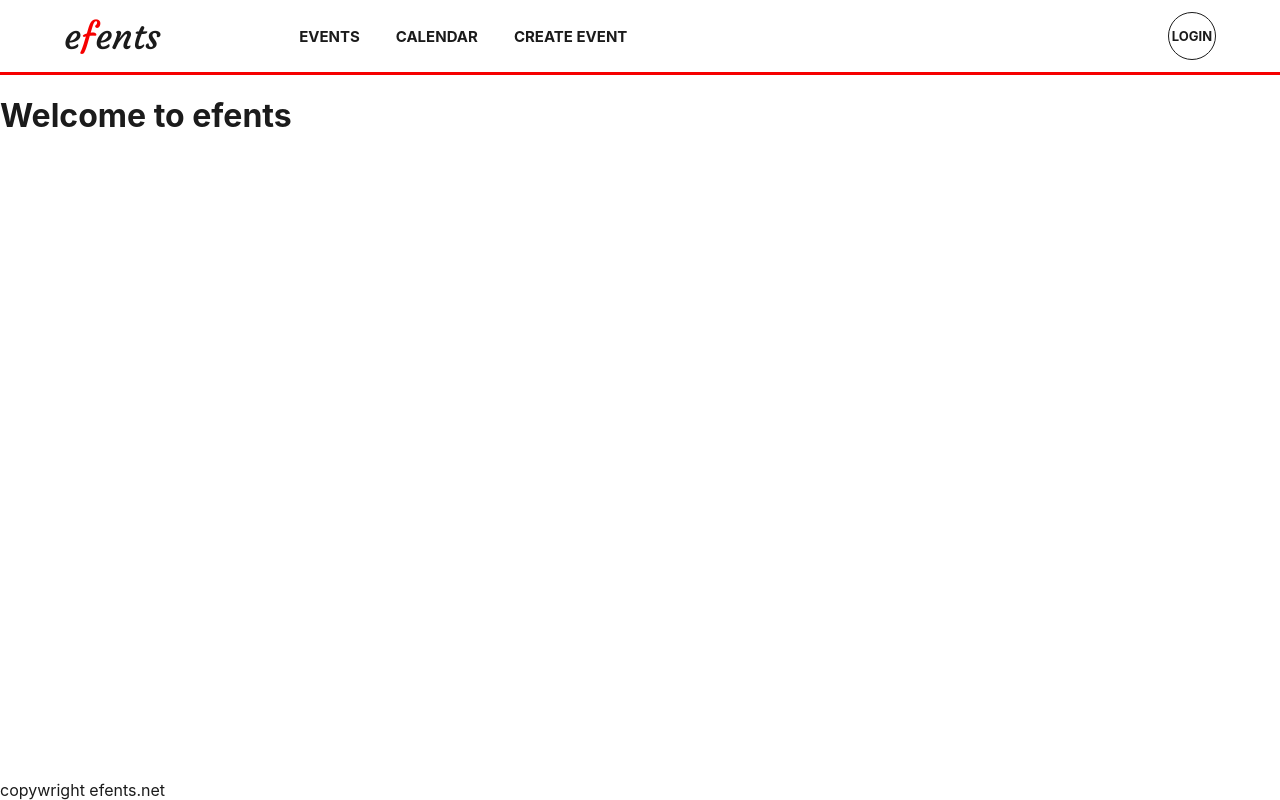
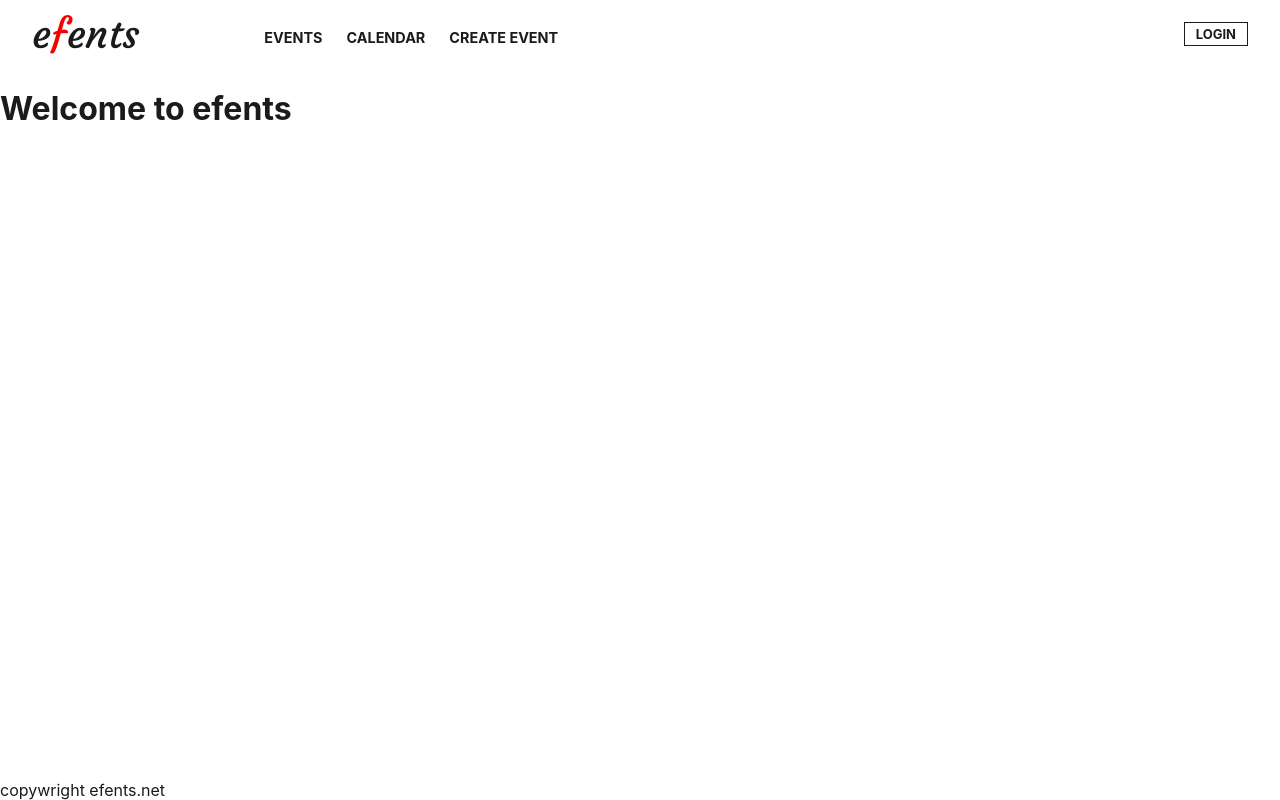
Before and after one commit to BiskremMuhammad/efents-nextjs, a Next.js app: page / in a window 1280 px wide. Built offline with nearby package versions, Linux system fonts and the light colour scheme.

Commit message:
update efents nav styles to be more modern

```diff
--- a/styles/globals.scss
+++ b/styles/globals.scss
@@ -4,6 +4,7 @@ $efents-color: #f60000;
 $text-color: #1b1b1b;
 $light-color: #fff;
 $dark-color: #1b1b1b;
+$max-width: 1244px;
 
 html,
 body {
@@ -35,7 +36,7 @@ a {
 .efents-style {
   font-family: "Courgette", sans-serif;
   color: $text-color;
-  font-size: 36px;
+  font-size: 2.5rem;
 
   &.efents-logo {
     color: $dark-color;
@@ -48,14 +49,14 @@ a {
 
 nav {
   grid-area: header;
-  border-bottom: 3px solid $efents-color;
+  width: 95%;
+  max-width: $max-width;
+  margin: 0 auto;
 
   .navbar-container {
     display: flex;
     flex-direction: row;
     align-items: center;
-    max-width: 90%;
-    margin: 0 auto;
   }
 
   ul {
@@ -64,31 +65,53 @@ nav {
     flex: 1;
     display: flex;
     list-style: none;
+    align-items: center;
     align-self: stretch;
 
     li {
-      padding-top: 26px;
-      padding-bottom: 23px;
-      border-bottom: 3px solid transparent;
       cursor: pointer;
       transition: all 0.3s;
+      margin-right: 1.5rem;
+
+      &:last-child {
+        margin-right: 0;
+      }
 
       a,
       a:visited {
         text-transform: uppercase;
-        font-size: 15px;
+        font-size: 0.9rem;
         font-weight: bold;
         color: $text-color;
-        padding: 0 18px;
+        padding: 0.75rem 0;
         transition: all 0.3s;
+        position: relative;
+        display: flex;
+        flex-direction: column;
+        align-items: center;
+        justify-content: center;
+        padding-top: 1.8rem;
+
+        &::after {
+          display: block;
+          content: "";
+          width: 0;
+          height: 3px;
+          margin-top: 0.4rem;
+          transition: all 0.3s;
+          background: $efents-color;
+          border-radius: 1.5px;
+        }
       }
 
       &:hover {
-        border-color: $efents-color;
-
         a,
         a:visited {
           color: $efents-color;
+
+          &::after {
+            width: 80%;
+          }
         }
       }
     }
@@ -96,15 +119,13 @@ nav {
 
   .user-area {
     span {
-      width: 48px;
-      height: 48px;
       border: 1px solid $dark-color;
-      border-radius: 50%;
       text-align: center;
       display: flex;
       align-items: center;
       justify-content: center;
       cursor: pointer;
+      padding: 3px 11px;
       font-size: 13px;
       font-weight: bold;
       text-transform: uppercase;
```
